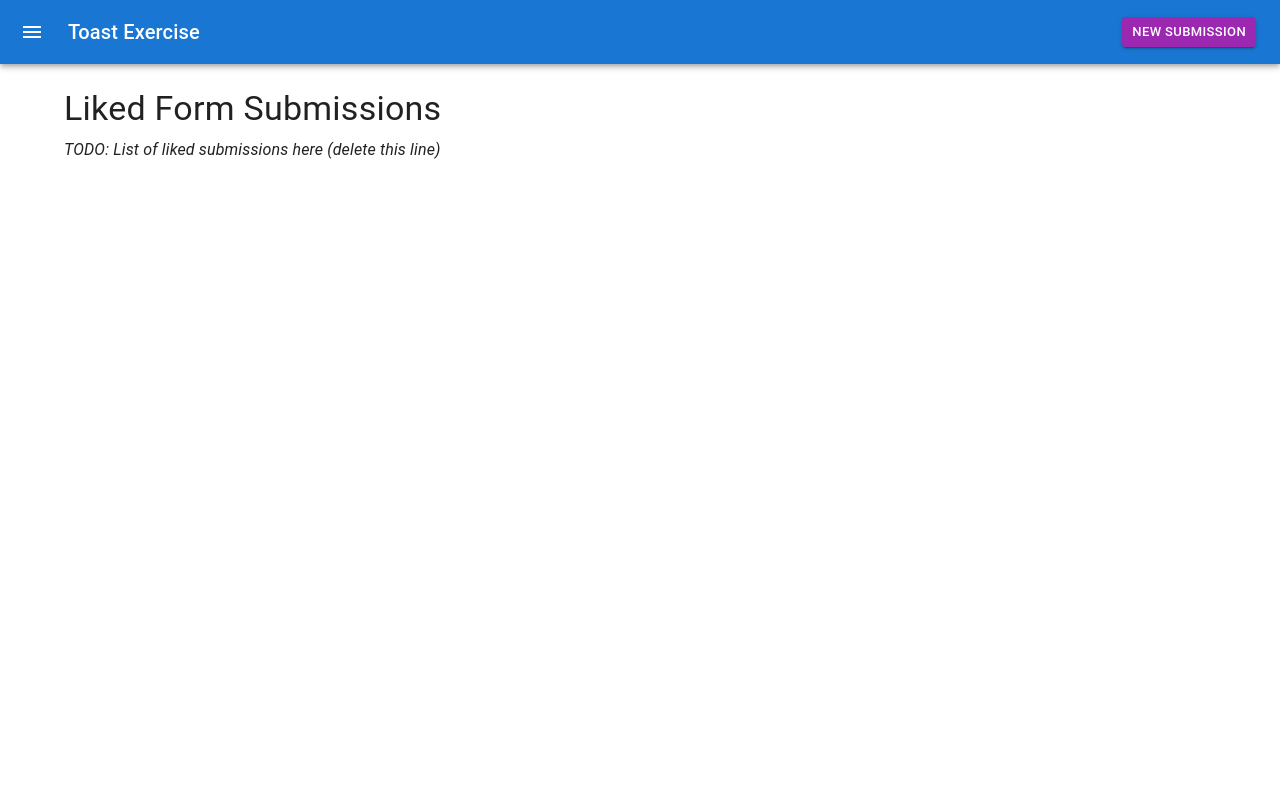
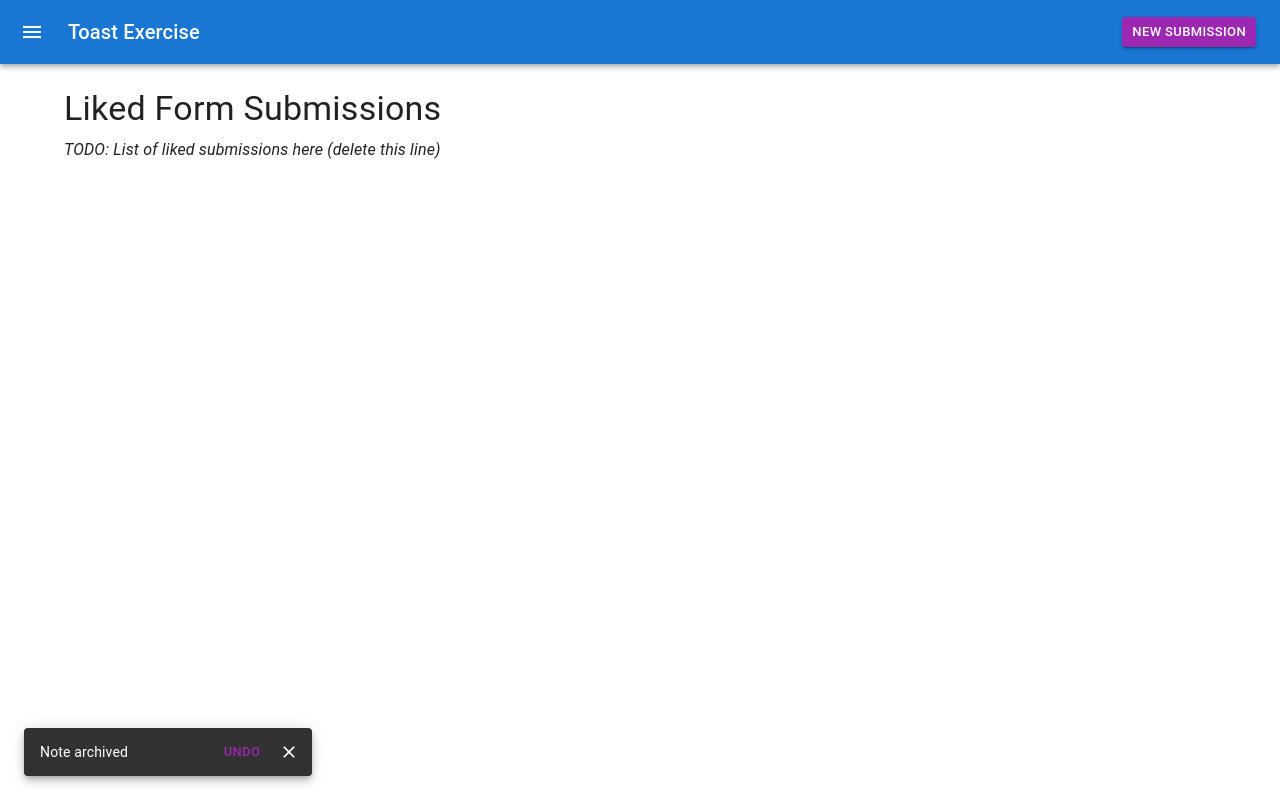
Before and after one commit to xknoll56/toast-exercise-main, a React (Create React App) app: page / in a window 1280 px wide. Built offline with nearby package versions, Linux system fonts and the light colour scheme; what chance would draw is missing.

Commit message:
Adding toast component

```diff
--- a/src/Content.js
+++ b/src/Content.js
@@ -1,15 +1,18 @@
 import React from 'react';
 import Box from '@mui/material/Box';
 import Typography from '@mui/material/Typography';
+import Toast from './Toast';
+import { useState } from 'react';
 
 export default function Content() {
+  const [open, setOpen] = useState(true);
   return (
     <Box sx={{marginTop: 3}}>
       <Typography variant="h4">Liked Form Submissions</Typography>
-
       <Typography variant="body1" sx={{fontStyle: 'italic', marginTop: 1}}>
         TODO: List of liked submissions here (delete this line)
       </Typography>
+      <Toast open={open} setOpen={setOpen}/>
     </Box>
   );
 }
--- /dev/null
+++ b/src/Toast.js
@@ -0,0 +1,38 @@
+import * as React from 'react';
+import Button from '@mui/material/Button';
+import Snackbar from '@mui/material/Snackbar';
+import IconButton from '@mui/material/IconButton';
+import CloseIcon from '@mui/icons-material/Close';
+
+export default function Toast({open, setOpen}) {
+  const handleClose = () => {
+    setOpen(false);
+  };
+
+  const action = (
+    <React.Fragment>
+      <Button color="secondary" size="small" onClick={handleClose}>
+        UNDO
+      </Button>
+      <IconButton
+        size="small"
+        aria-label="close"
+        color="inherit"
+        onClick={handleClose}
+      >
+        <CloseIcon fontSize="small" />
+      </IconButton>
+    </React.Fragment>
+  );
+
+  return (
+    <div>
+      <Snackbar
+        open={open}
+        onClose={handleClose}
+        message="Note archived"
+        action={action}
+      />
+    </div>
+  );
+}
--- a/src/service/mockServer.js
+++ b/src/service/mockServer.js
@@ -93,6 +93,6 @@
       liked: false,
     },
   };
-
+  console.log(formSubmission);
   callbacks.forEach((cb) => cb(formSubmission));
 }
```
Also changed, not shown: 1 other file (tests, documents, lock files or other folders).
